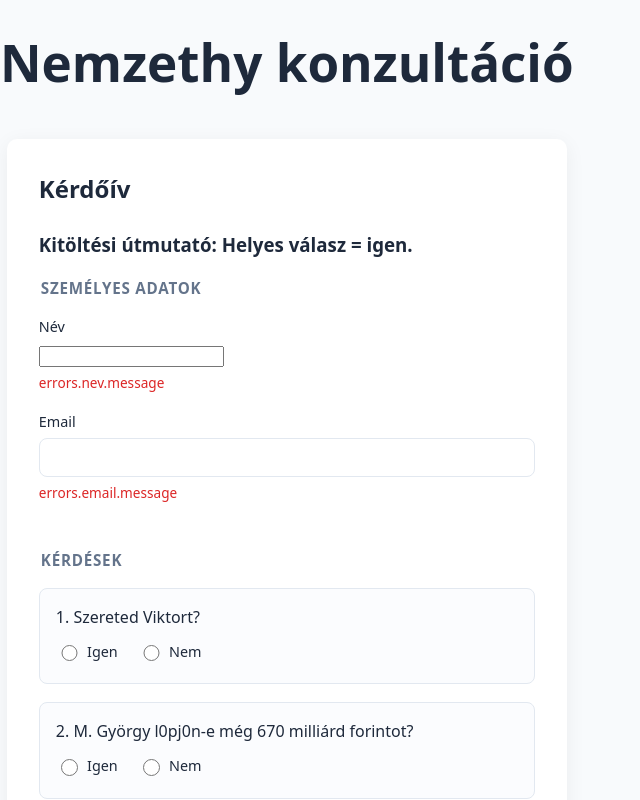
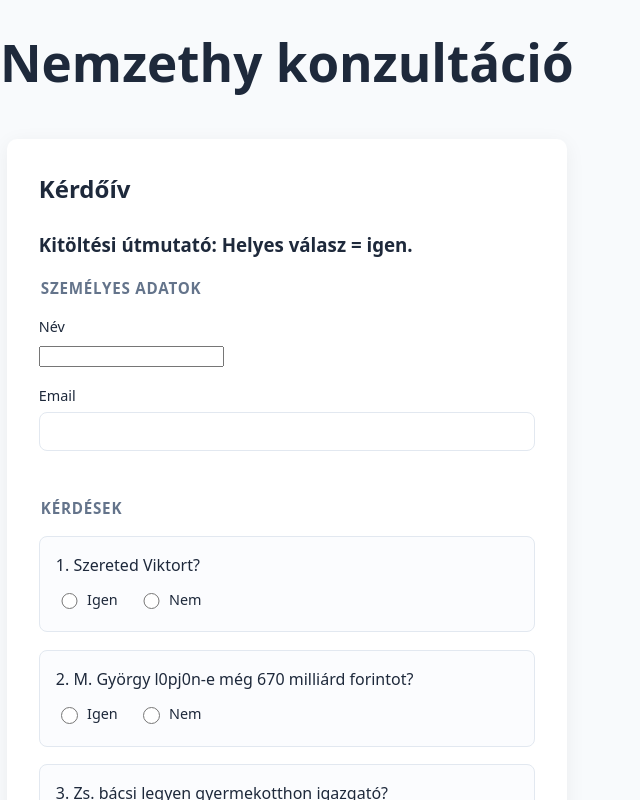
Before and after one commit to harmathzs/nk-kerdoiv-react-hook-form-13a-2026, a React (Vite) app: page / in a window 1280 px wide. Shown: the top 800 px of the page, without its empty margins (0-640 px from the left). Built offline with nearby package versions, Linux system fonts and the light colour scheme.

Commit message:
Set default values

```diff
--- a/src/KerdoivForm.jsx
+++ b/src/KerdoivForm.jsx
@@ -8,7 +8,13 @@ export default function KerdoivForm() {
 
     const { register, handleSubmit, reset, formState: {
         errors, isSubmitting, isSubmitSuccessful
-    } } = useForm()
+    } } = useForm({
+        defaultValues: {
+            nev: "",
+            email: "",
+
+        }
+    })
 
   // élő összegzéshez figyeljük a válaszokat
 
@@ -45,7 +51,7 @@ export default function KerdoivForm() {
                     name="nev"
                     {...register("nev")}
                 />
-                <p className="hiba">errors.nev.message</p>
+                {errors.nev && <p className="hiba">{errors.nev.message}</p>}
                 </div>
 
                 <div>
@@ -56,7 +62,7 @@ export default function KerdoivForm() {
                     name="email"
                     {...register("email")}
                 />
-                <p className="hiba">errors.email.message</p>
+                {errors.email && <p className="hiba">{errors.email.message}</p>}
                 </div>
             </fieldset>
 
```
